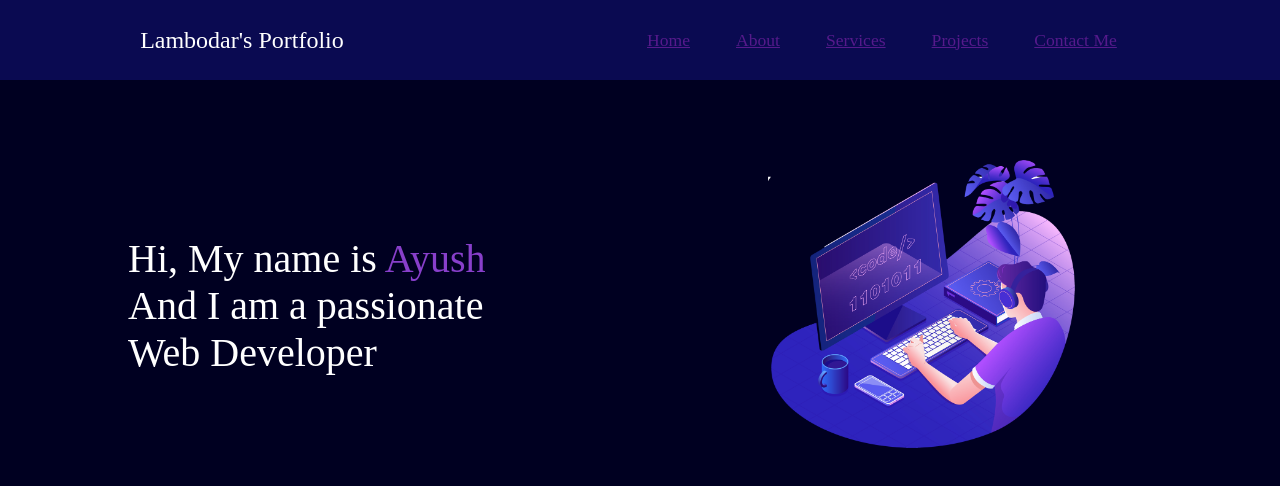
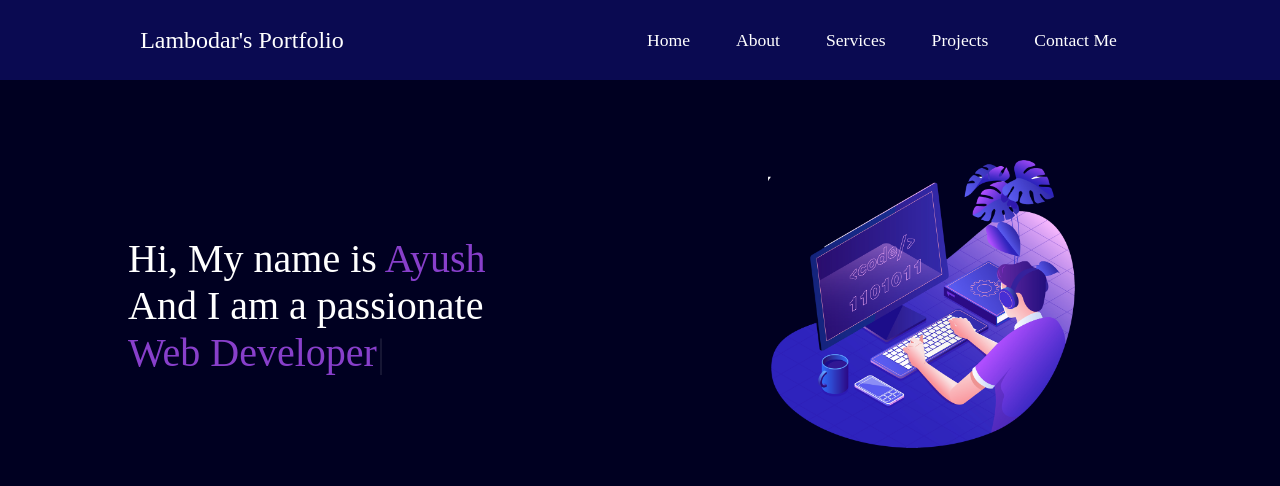
Before and after one commit to lambodarbag/lambodarbag.com, a plain HTML site: page index.html in a window 1280 px wide. Drawn offline with nearby package versions, Linux system fonts and the light colour scheme.

Commit message:
script file added

```diff
--- /dev/null
+++ b/app.js
@@ -0,0 +1,4 @@
+ let typed = new Typed('#element', {
+    strings: ['Web Designer', 'Web Developer'],
+    typeSpeed: 50,
+});
--- a/index.html
+++ b/index.html
@@ -7,6 +7,9 @@
     <link rel="preconnect" href="https://fonts.googleapis.com">
 <link rel="preconnect" href="https://fonts.gstatic.com" crossorigin>
 <link href="https://fonts.googleapis.com/css2?family=Poppins:ital,wght@0,400;0,500;0,600;0,700;1,400;1,500;1,600;1,700&display=swap" rel="stylesheet">
+<link rel="preconnect" href="https://fonts.googleapis.com">
+<link rel="preconnect" href="https://fonts.gstatic.com" crossorigin>
+<link href="https://fonts.googleapis.com/css2?family=Roboto+Condensed:ital,wght@0,100..900;1,100..900&display=swap" rel="stylesheet">
 <link rel="stylesheet" href="styles.css">
 </head>
 <body>
@@ -15,11 +18,11 @@
             <div class="left">Lambodar's Portfolio</div>
             <div class="right">
                 <ul>
-                    <a href=""><li>Home</li></a>
-                    <a href=""><li>About</li></a>
-                    <a href=""><li>Services</li></a>
-                    <a href=""><li>Projects</li></a>
-                    <a href=""><li>Contact Me</li></a>
+                    <li><a href="">Home</a></li>
+                    <li><a href="">About</a></li>
+                    <li><a href="">Services</a></li>
+                    <li><a href="">Projects</a></li>
+                    <li><a href="">Contact Me</a></li>
                 </ul>
             </div>
         </nav>
@@ -30,12 +33,14 @@
            <div class="leftSection">
             Hi, My name is <span class="purple">Ayush</span>
             <div>And I am  a passionate</div>
-            <div>Web Developer</div>
+            <span id="element"></span>
            </div>
            <div class="rightSection">
             <img src="images/developer.png" alt="developer png">
            </div>
         </section>
     </main>
+    <script src="https://unpkg.com/typed.js@2.1.0/dist/typed.umd.js"></script>
+    <script src="app.js"></script>
 </body>
 </html>
--- a/styles.css
+++ b/styles.css
@@ -31,6 +31,14 @@ nav ul li{
     font-size: 1.1rem;
     font-family: 'Times New Roman', Times, serif;
 }
+nav ul li a {
+    text-decoration: none;
+    color: white;
+}
+nav ul li a:hover {
+    color: rgb(76, 76, 211);
+    font-size: 1.11rem;
+}
 
 .left {
     font-size: 1.5rem;
@@ -52,9 +60,12 @@ nav ul li{
 }
 .leftSection {
     font-size: 2.5rem;
-    font-family: 'Times New Roman', Times, serif;
+    font-family:'Times New Roman', Times, serif;
 }
 
 .purple {
     color: rgb(136, 63, 203);
 }
+#element {
+    color: rgb(136, 63, 203) ;
+}
```
